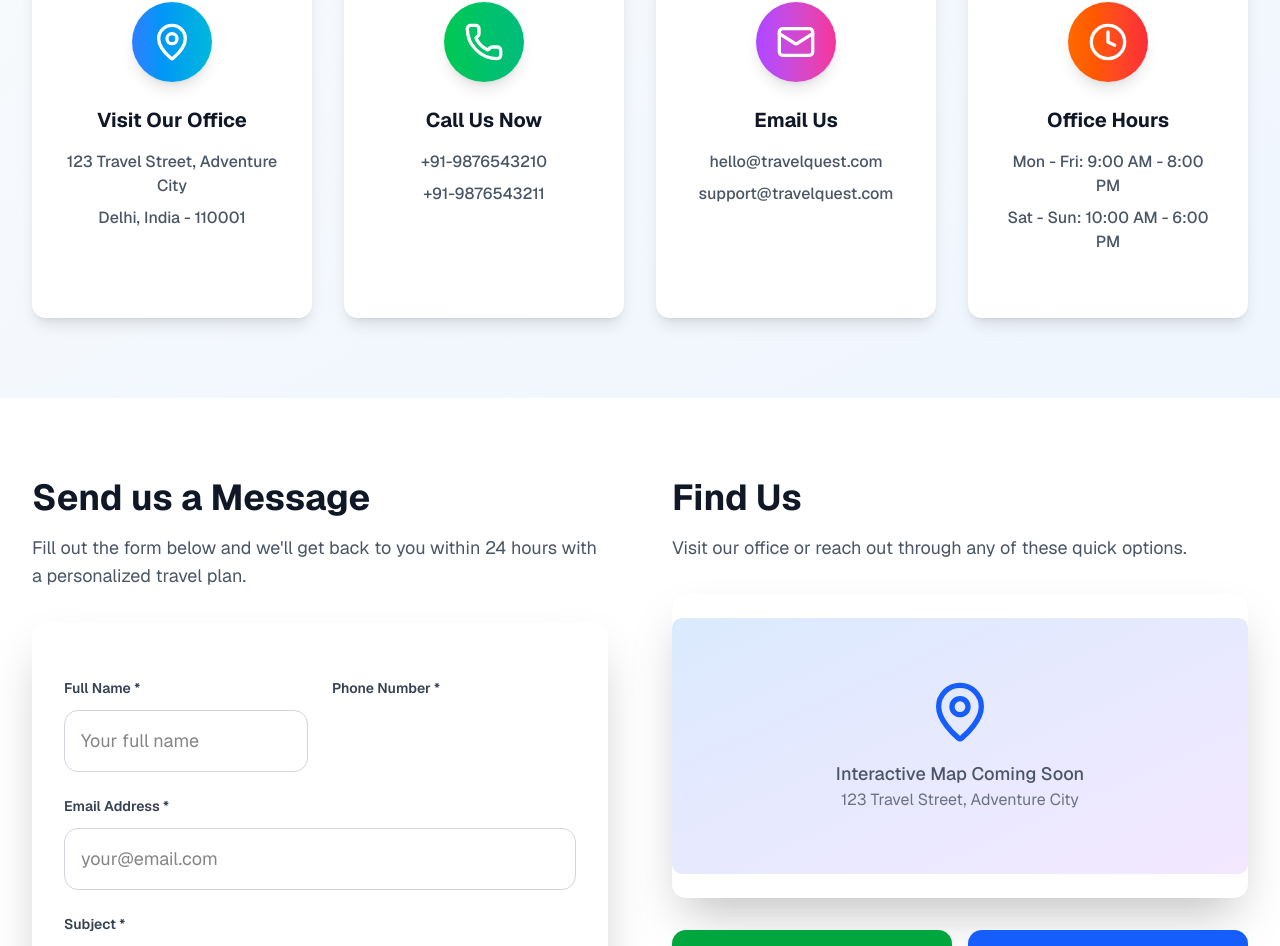
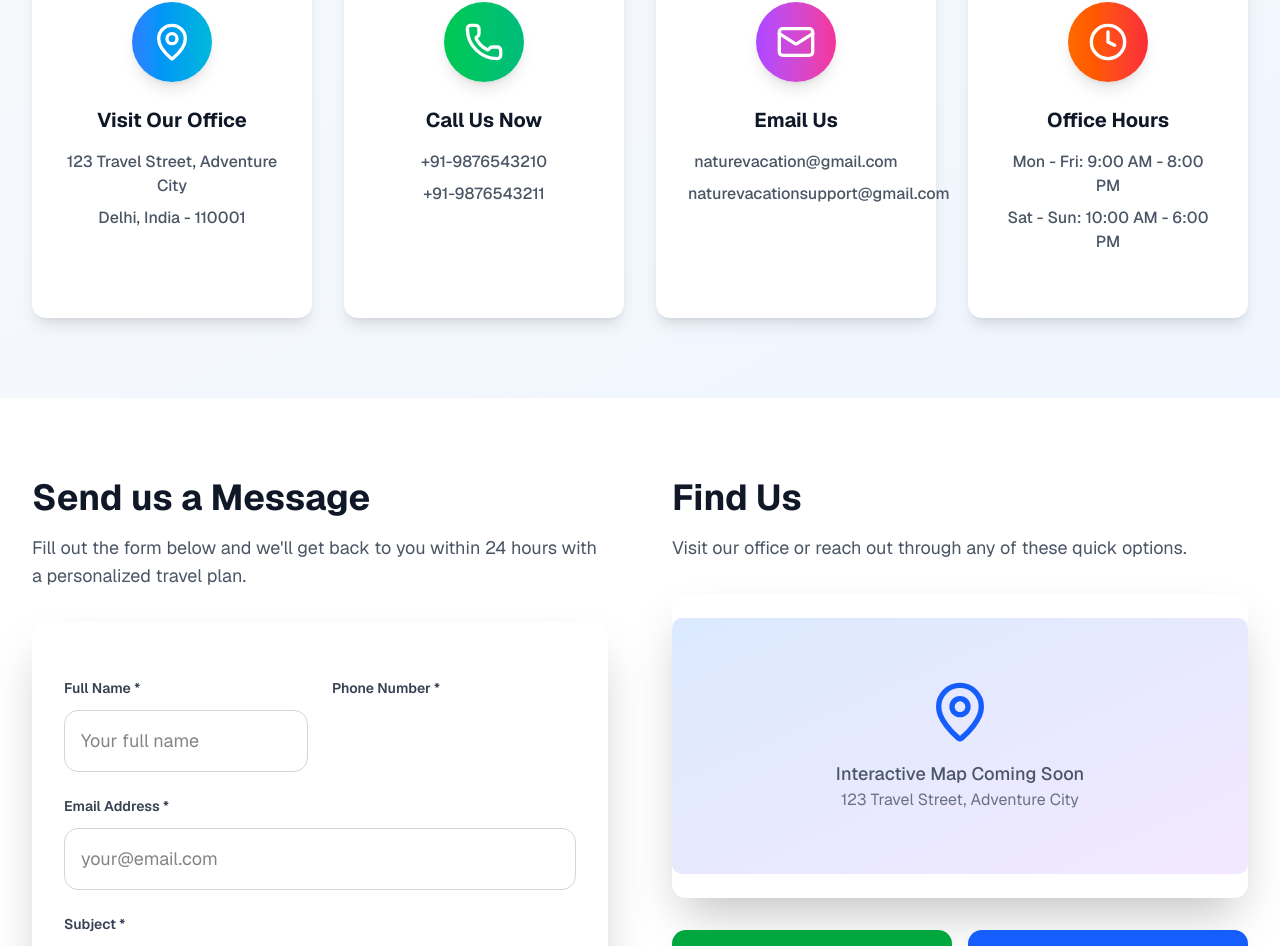
Before and after one commit to Rajesh81704/trip-tour-frontend, a Next.js app: page /contact in a window 1280 px wide. Shown: the part 778-1724 px from the top of the page. Built offline with nearby package versions, Linux system fonts and the light colour scheme; no server answers.

Commit message:
change tarvelquest to naturevacation

```diff
--- a/src/app/about/page.tsx
+++ b/src/app/about/page.tsx
@@ -117,7 +117,7 @@ const About = () => {
             <h1 className="text-6xl md:text-7xl font-bold mb-6 animate-fade-in">
               About{" "}
               <span className="bg-gradient-to-r from-orange-400 to-pink-500 bg-clip-text text-transparent">
-                TravelQuest
+                NatureVacation
               </span>
             </h1>
             <p className="text-xl md:text-2xl text-gray-200 leading-relaxed animate-fade-in">
@@ -157,7 +157,7 @@ const About = () => {
         <div className="max-w-7xl mx-auto px-4 sm:px-6 lg:px-8">
           <div className="text-center mb-16">
             <h2 className="text-5xl font-bold text-gray-900 mb-6">
-              Why Choose TravelQuest?
+              Why Choose NatureVacation?
             </h2>
             <p className="text-xl text-gray-600 max-w-3xl mx-auto">
               We don&apos;t just plan trips, we create life-changing experiences
@@ -198,7 +198,7 @@ const About = () => {
               </h2>
               <div className="space-y-6 text-lg text-gray-700 leading-relaxed">
                 <p>
-                  🌟 <strong>Founded in 2008</strong>, TravelQuest began as a
+                  🌟 <strong>Founded in 2008</strong>, NatureVacation began as a
                   small dream to make extraordinary travel accessible to
                   everyone. What started as a passion project has grown into
                   India&apos;s most trusted travel companion.
--- a/src/app/b2b/page.tsx
+++ b/src/app/b2b/page.tsx
@@ -421,8 +421,8 @@ const B2B = () => {
                   ))}
                 </div>
                 <p className="text-gray-600 mb-4">
-                  &ldquo;TravelQuest has been our reliable partner for corporate
-                  travel. Highly recommended!&rdquo;
+                  &ldquo;NatureVacation has been our reliable partner for
+                  corporate travel. Highly recommended!&rdquo;
                 </p>
                 <div className="font-semibold">Michael Chen</div>
                 <div className="text-sm text-gray-500">
@@ -505,7 +505,7 @@ const B2B = () => {
             <div>
               <Mail className="h-12 w-12 mx-auto mb-4" />
               <h3 className="font-semibold mb-2">Email Us</h3>
-              <p>b2b@travelquest.com</p>
+              <p>naturevacationb2b@gmail.com</p>
             </div>
             <div>
               <MessageCircle className="h-12 w-12 mx-auto mb-4" />
--- a/src/app/contact/page.tsx
+++ b/src/app/contact/page.tsx
@@ -21,17 +21,16 @@ const Contact = () => {
 
     try {
       const response = await api.post("/contacts", formData);
-    if(response.status === 201){
-      toast.success("Message sent successfully! We'll get back to you within 24 hours. 🎉");
+      if (response.status === 201) {
+        toast.success(
+          "Message sent successfully! We'll get back to you within 24 hours. 🎉"
+        );
       }
 
       setFormData({ name: "", email: "", subject: "", message: "" });
     } catch (error) {
-    toast.error("Failed to send message. Please try again."+error);
-
+      toast.error("Failed to send message. Please try again." + error);
     }
-
-
   };
 
   const handleInputChange = (
@@ -59,7 +58,7 @@ const Contact = () => {
     {
       icon: Mail,
       title: "Email Us",
-      details: ["hello@travelquest.com", "support@travelquest.com"],
+      details: ["naturevacation@gmail.com", "naturevacationsupport@gmail.com"],
       color: "from-purple-500 to-pink-500",
     },
     {
--- a/src/components/home/Testimonials.tsx
+++ b/src/components/home/Testimonials.tsx
@@ -8,7 +8,7 @@ const testimonials = [
     name: "Sarah Johnson",
     location: "New York, USA",
     rating: 5,
-    text: "TravelQuest made our Himalayan trek absolutely unforgettable. The guides were knowledgeable, the accommodations perfect, and every detail was handled with care.",
+    text: "NatureVAcation made our Himalayan trek absolutely unforgettable. The guides were knowledgeable, the accommodations perfect, and every detail was handled with care.",
     image:
       "https://images.unsplash.com/photo-1438761681033-6461ffad8d80?ixlib=rb-4.0.3&auto=format&fit=crop&w=150&q=80",
   },
--- a/src/components/home/WhyChooseUs.tsx
+++ b/src/components/home/WhyChooseUs.tsx
@@ -34,7 +34,7 @@ export const WhyChooseUs = () => {
       <div className="max-w-7xl mx-auto px-4 sm:px-6 lg:px-8">
         <div className="text-center mb-16">
           <h2 className="text-4xl md:text-5xl font-bold text-gray-900 mb-4">
-            Why Choose TravelQuest?
+            Why Choose NatureVAcation?
           </h2>
           <p className="text-xl text-gray-600 max-w-3xl mx-auto">
             We&apos;re committed to making your travel dreams come true with
--- a/src/components/layout/Navbar.tsx
+++ b/src/components/layout/Navbar.tsx
@@ -3,7 +3,16 @@ import { useState, useEffect, useCallback, useMemo } from "react";
 import Link from "next/link";
 import { usePathname } from "next/navigation";
 import { Button } from "@/components/ui/button";
-import { Menu, X, Plane, Calendar, User, Globe, Sparkles, MountainSnow } from "lucide-react";
+import {
+  Menu,
+  X,
+  Plane,
+  Calendar,
+  User,
+  Globe,
+  Sparkles,
+  MountainSnow,
+} from "lucide-react";
 import Login from "../forms/Login";
 
 const NAV_ITEMS = [
@@ -212,7 +221,7 @@ export const Navbar = () => {
                 <Plane className="h-5 w-5 text-white" />
               </div>
               <span className="text-lg font-extrabold text-gray-800">
-                TravelQuest
+                NatureVAcation
               </span>
             </Link>
             <button
```
Lines whose indentation alone changed are shown as unchanged.
